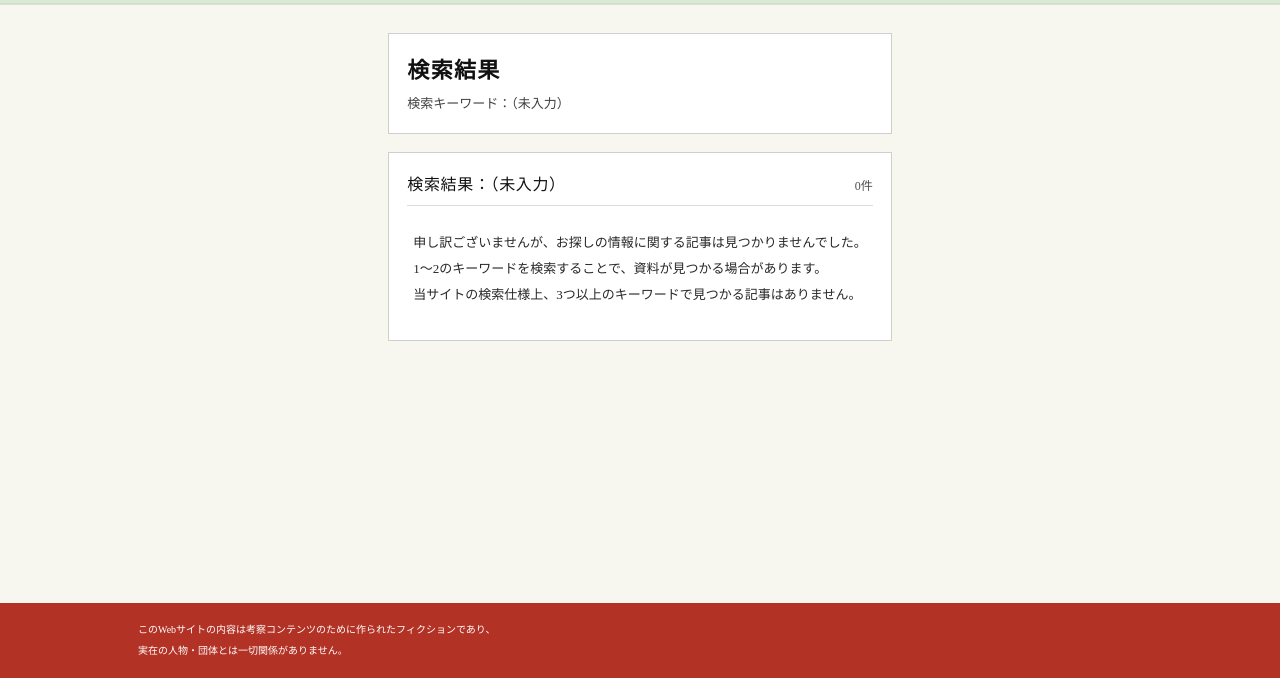
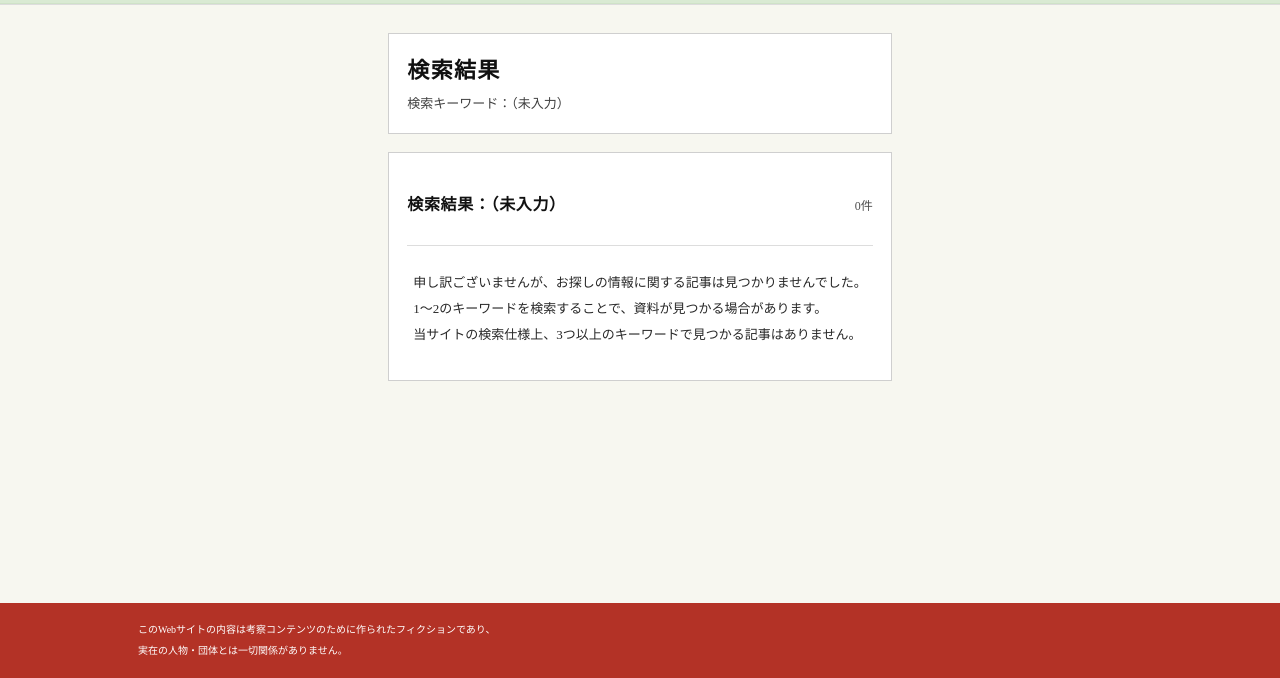
Before and after one commit to suzuakariamu/tomato-sasami, a plain HTML site: page results.html in a window 1280 px wide. Shown: the part 122-800 px from the top of the page. Drawn offline with Linux system fonts and the light colour scheme.

Commit message:
Update results.html

```diff
--- a/results.html
+++ b/results.html
@@ -197,7 +197,7 @@
 
   <section class="result-box">
     <div class="result-head">
-      <div class="q" id="qhead">検索結果：</div>
+       <h2><div class="q" id="qhead">検索結果：</div></h2>
       <div class="count" id="count">0件</div>
     </div>
 
```
